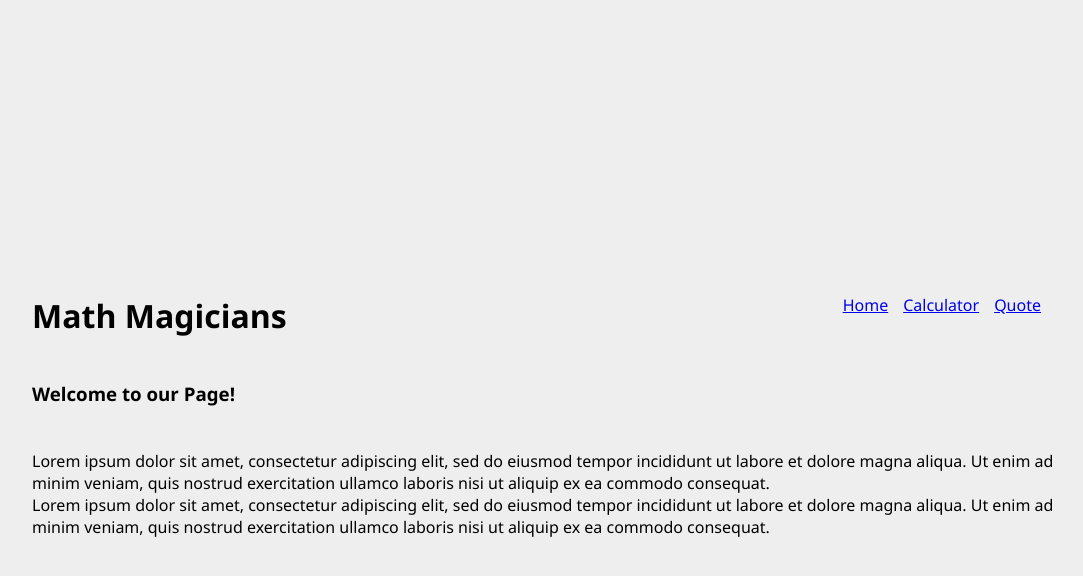
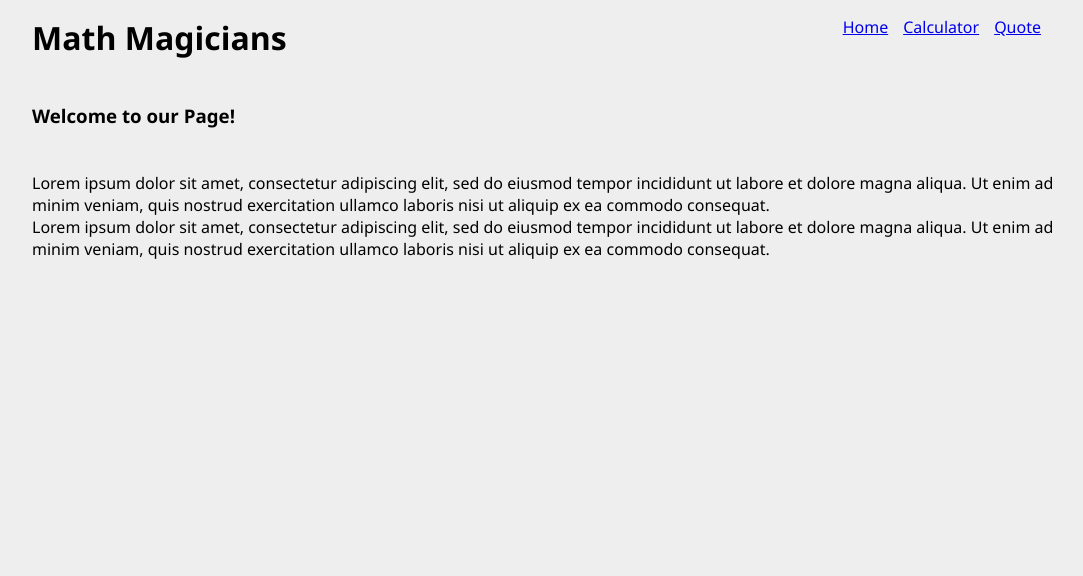
Before and after one commit to AsimKhan2019/math_magicians_react, a React (Create React App) app: page / in a window 1280 px wide. Shown: the top 576 px of the page, without its empty margins (96-1179 px from the left). Built offline with nearby package versions, Linux system fonts and the light colour scheme.

Commit message:
Fixed navigation alignment on top

```diff
--- a/src/index.css
+++ b/src/index.css
@@ -19,7 +19,7 @@ body {
   display: flex;
   min-height: 100vh;
   align-items: center;
-  justify-content: center;
+  /*justify-content: center;*/
   padding: 16px;
   width: 80%;
   flex-direction: column;
@@ -130,7 +130,7 @@ button:hover {
 .nav {
   display: flex;
   flex-direction: row;
-
+  margin: 0;
   /* float: right; */
   width: 100%;
   justify-content: space-between;
```
